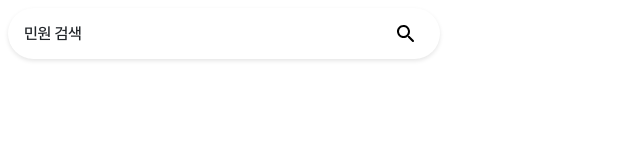
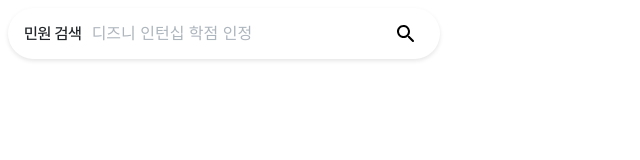
Before and after one commit to waieiches/SM-137-Frontend, a React (Vite) app: page / in a window 1280 px wide. Shown: the top 160 px of the page, without its empty margins (0-640 px from the left). Built offline with nearby package versions, Linux system fonts and the light colour scheme.

Commit message:
refactor : placeholder 추가

```diff
--- a/src/components/search-bar/SearchInput.tsx
+++ b/src/components/search-bar/SearchInput.tsx
@@ -14,16 +14,28 @@ const FixedText = styled.div`
 `;
 
 const Input = styled.input`
+  flex: 1;
   border: none;
+  background: none;
   outline: none;
   font-size: 1rem;
+
+  &::placeholder {
+    color: var(--gray4-placeholder-low);
+  }
 `;
 
-const SearchInput = () => {
+interface SearchInputProps {
+  placeholder?: string;
+}
+
+const SearchInput = ({
+  placeholder = "디즈니 인턴십 학점 인정",
+}: SearchInputProps) => {
   return (
     <InputWrapper>
       <FixedText>민원 검색</FixedText>
-      <Input type="text" />
+      <Input type="text" placeholder={placeholder} />
     </InputWrapper>
   );
 };
```
